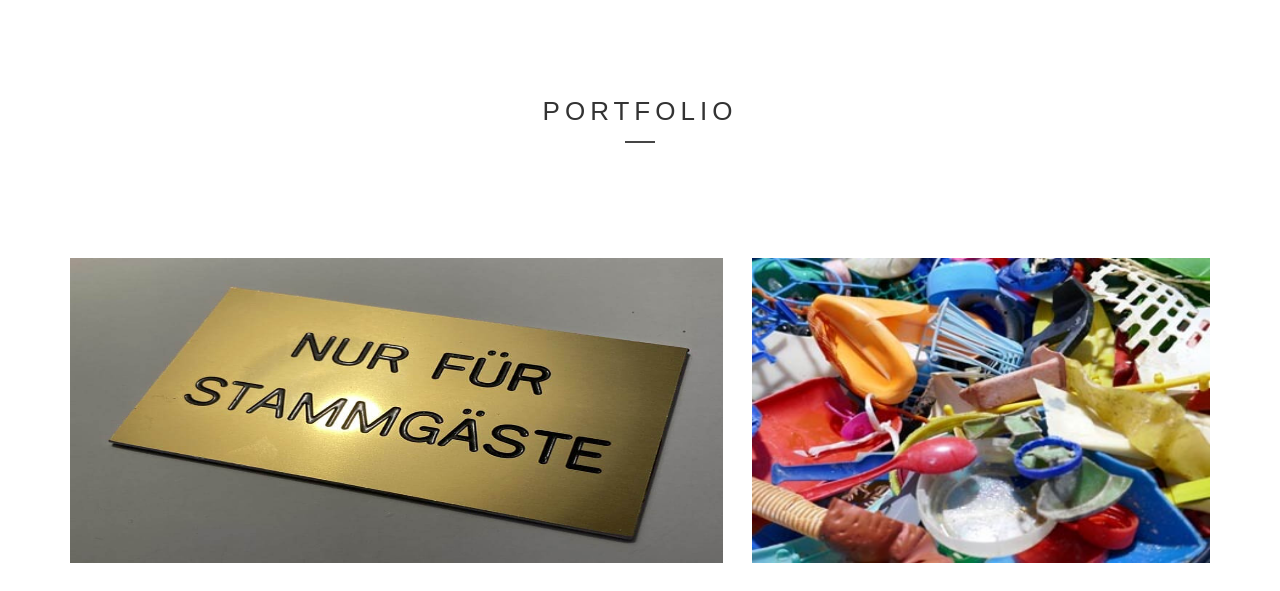
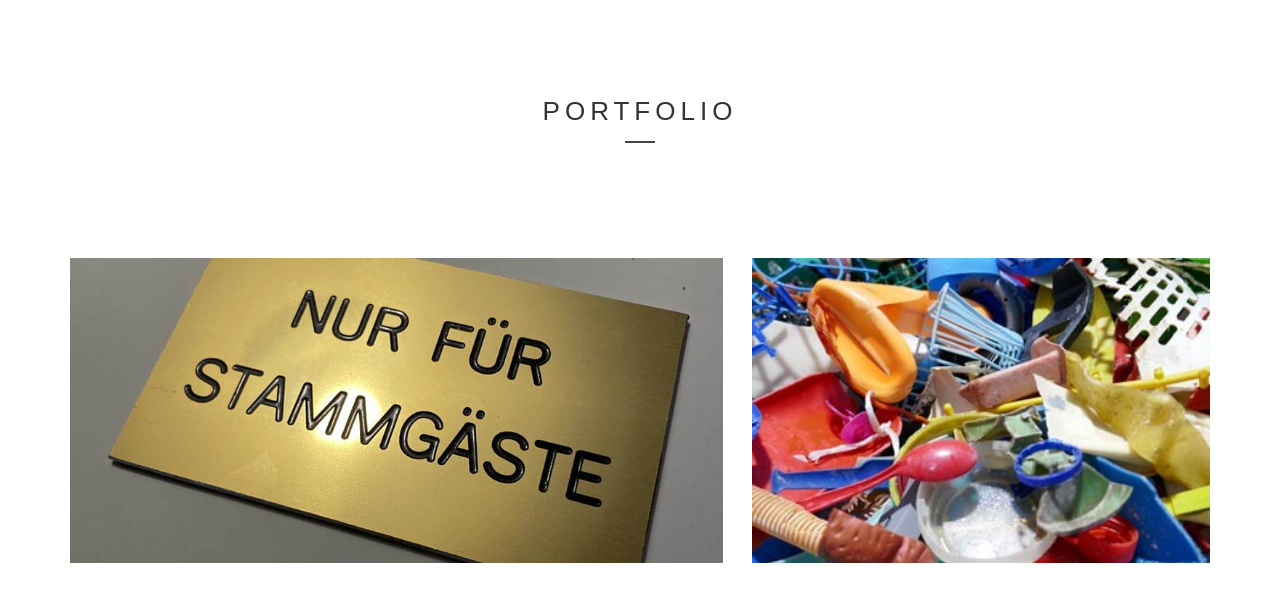
Before and after one commit to geomaedr/emanuelmooner, a Jekyll site: the page built from _portfolio/index.md, in a window 1280 px wide. Shown: the top 591 px of the page. Built offline with Jekyll 4.4.1, drawn with Linux system fonts in a browser that asks for light colours; some web fonts are replaced.

Commit message:
CSS of last commit in wrong file. Fix issue with candles image and exclude index item

```diff
--- a/_includes/portfolioList.html
+++ b/_includes/portfolioList.html
@@ -4,7 +4,7 @@
             <div class="row portfolios-container">
                 {% assign portfolios = site.portfolio | sort: 'portfolio_nr' | reverse %}
                 {% for item in portfolios %}
-                    {% if item.url != "/portfolio/index.html" %}
+                    {% if item.url != "/portfolio/index.html" and item.url != "/portfolio/" %}
                         <div class="col-sm-{{item.col_size|default: "6" }}" style="padding: 15px;">
                             <div class="ih-item ZXYfIoBgNw square effect6 bottom_to_top" data-cats="[]">
                                 <a href="{{ site.baseurl }}{{item.url}}" class="" data-type="">
--- a/assets/css/custom.css
+++ b/assets/css/custom.css
@@ -56,6 +56,10 @@ section .row .mz-home-link.ih-item.square:not(.effect1) .info h3:after {
 	height: 0;
 }
 
+.mz-portfolio-listing-img {
+    object-fit: cover;
+    object-position: center;
+}
 
 /* Portfolio Detail */
 .post-share {
```
Also changed, not shown: _portfolio/candles.md (+1 -1 lines).
